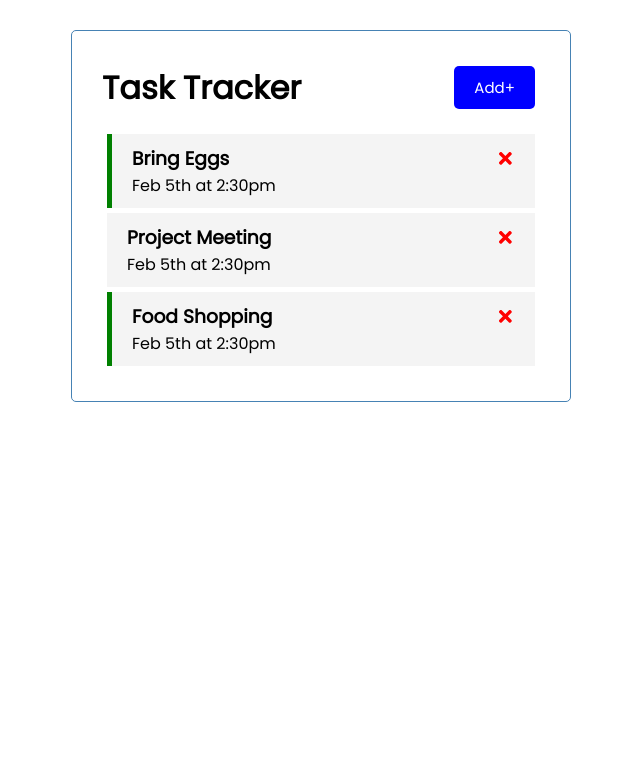
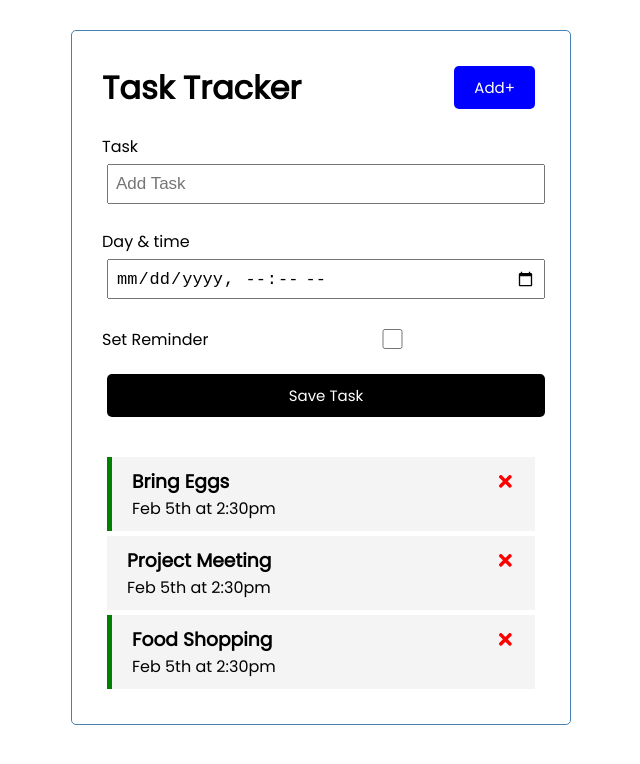
Before and after one commit to Tajveez/React-task-Tracker, a React (Create React App) app: page / in a window 1280 px wide. Shown: the top 764 px of the page, without its empty margins (319-959 px from the left). Built offline with nearby package versions, Linux system fonts and the light colour scheme.

Commit message:
Add Task form

```diff
--- a/src/App.js
+++ b/src/App.js
@@ -2,6 +2,7 @@
 import Header from "./components/Header";
 import Tasks from "./components/Tasks";
 import { useState } from "react";
+import AddTask from "./components/AddTask";
 
 function App() {
   const [tasks, setTasks] = useState([
@@ -40,6 +41,7 @@
   return (
     <div className="container">
       <Header />
+      <AddTask />
       {tasks.length > 0 ? (
         <Tasks
           tasks={tasks}
--- /dev/null
+++ b/src/components/AddTask.js
@@ -0,0 +1,21 @@
+import React from "react";
+
+const AddTask = () => {
+    return <form className="add-form">
+        <div className="form-control">
+            <label htmlFor="task">Task</label>
+            <input type="text" placeholder='Add Task' />
+        </div>
+        <div className="form-control">
+            <label htmlFor="time">Day & time</label>
+            <input type="datetime-local" placeholder='Select Time' />
+        </div>
+        <div className="form-control form-control-check">
+            <label htmlFor="task">Set Reminder</label>
+            <input type="checkbox" />
+        </div>
+        <input type="submit" value="Save Task" className="btn btn-block" />
+  </form>;
+};
+
+export default AddTask;
```
Also changed, not shown: 1 other file (tests, documents, lock files or other folders).
